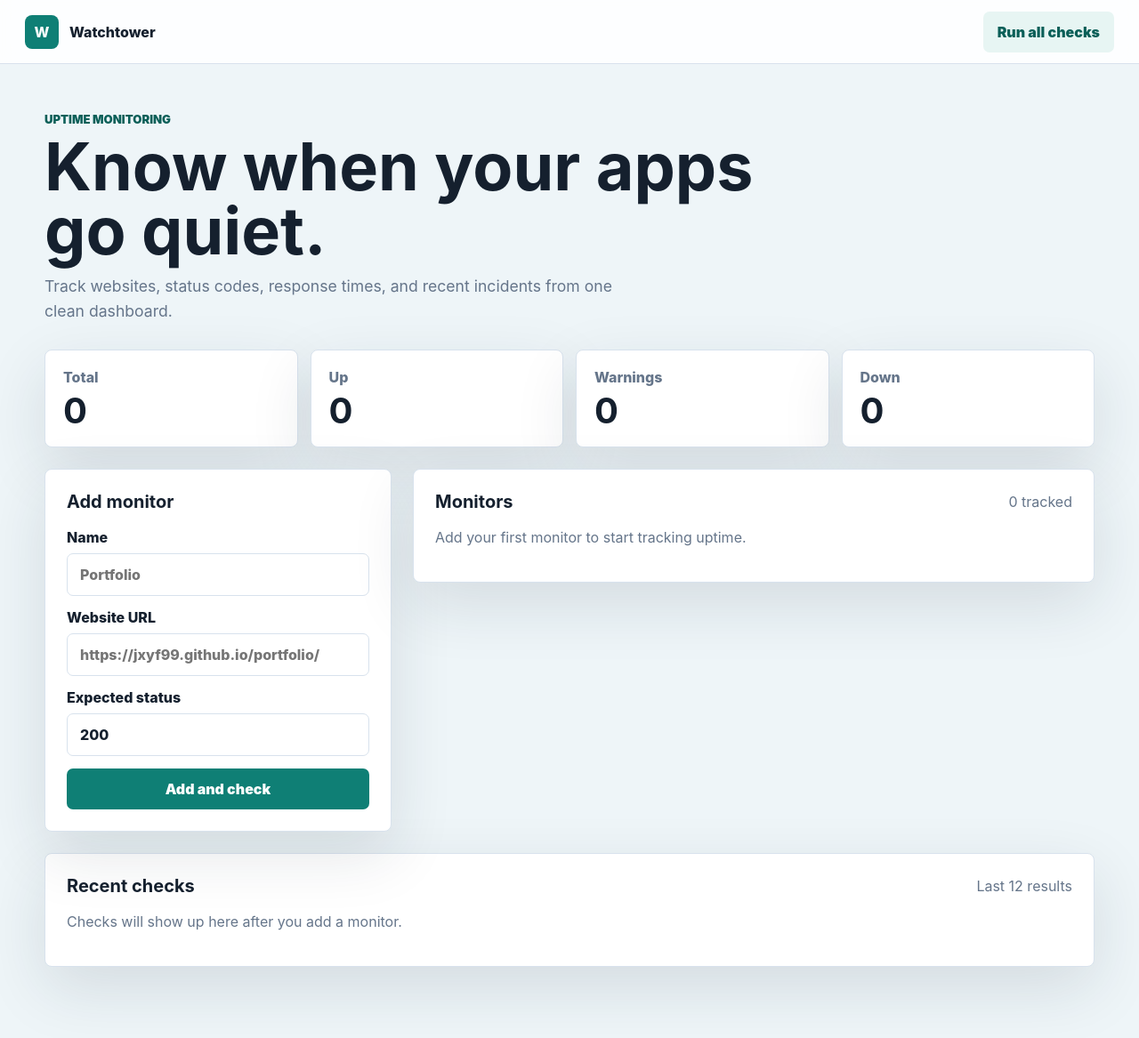
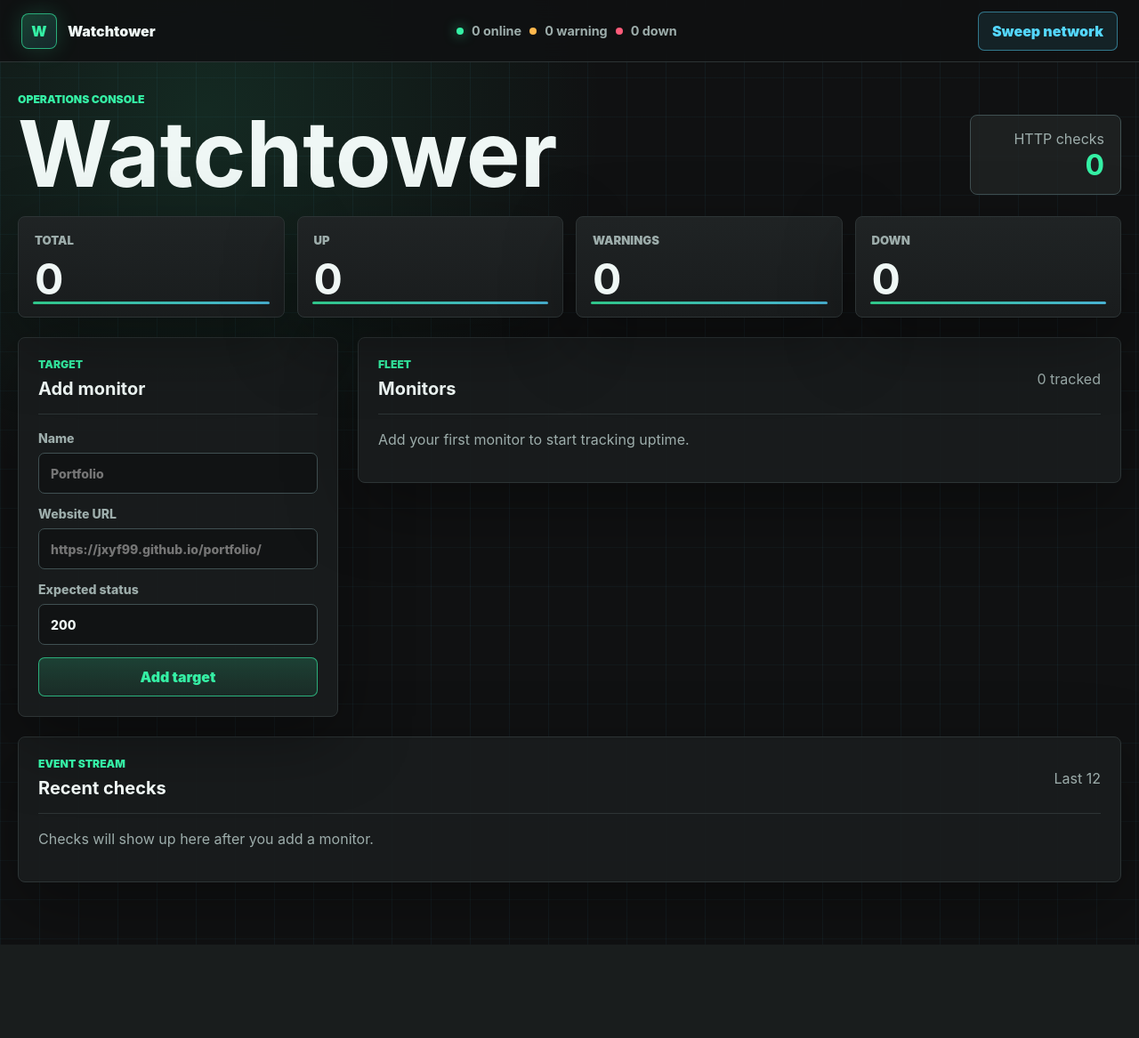
Before and after one commit to jxyf99/watchtower, a Flask app: page / in a window 1280 px wide. Shown: the whole page at 89% size. After the commit the page ends 1062 px from the top, so only its background shows below. Run offline with Flask 3, Linux system fonts and the light colour scheme; data that the repository does not hold is empty.

Commit message:
Redesign Watchtower dashboard

```diff
--- a/static/styles.css
+++ b/static/styles.css
@@ -1,17 +1,23 @@
 :root {
-    color-scheme: light;
-    --ink: #15202e;
-    --muted: #65758a;
-    --line: #d8e2ed;
-    --panel: #ffffff;
-    --bg: #eef5f8;
-    --brand: #0f7f75;
-    --brand-dark: #0a5f58;
-    --blue: #2563eb;
-    --amber: #d97706;
-    --red: #dc2626;
-    --green: #0f9f6e;
-    --shadow: 0 24px 70px rgba(23, 39, 55, 0.12);
+    color-scheme: dark;
+    --bg: #101112;
+    --bg-rail: #151718;
+    --surface: #191c1d;
+    --surface-raised: #202425;
+    --line: #2d3435;
+    --line-bright: #405052;
+    --text: #eff7f5;
+    --muted: #9dadab;
+    --dim: #6f817f;
+    --green: #35f0a5;
+    --green-soft: rgba(53, 240, 165, 0.12);
+    --amber: #ffb84d;
+    --amber-soft: rgba(255, 184, 77, 0.13);
+    --red: #ff5c7a;
+    --red-soft: rgba(255, 92, 122, 0.13);
+    --cyan: #54d7ff;
+    --cyan-soft: rgba(84, 215, 255, 0.13);
+    --shadow: 0 26px 80px rgba(0, 0, 0, 0.34);
 }
 
 * {
@@ -19,65 +25,113 @@
 }
 
 body {
+    min-height: 100vh;
     margin: 0;
     font-family: Inter, ui-sans-serif, system-ui, -apple-system, BlinkMacSystemFont, "Segoe UI", sans-serif;
-    background: var(--bg);
-    color: var(--ink);
+    background:
+        linear-gradient(90deg, rgba(84, 215, 255, 0.05) 1px, transparent 1px),
+        linear-gradient(0deg, rgba(84, 215, 255, 0.04) 1px, transparent 1px),
+        radial-gradient(circle at 18% 12%, rgba(53, 240, 165, 0.11), transparent 32%),
+        var(--bg);
+    background-size: 44px 44px, 44px 44px, auto, auto;
+    color: var(--text);
 }
 
 a {
-    color: var(--brand-dark);
+    color: var(--cyan);
     text-decoration: none;
     overflow-wrap: anywhere;
 }
 
+a:hover {
+    color: var(--green);
+}
+
 .topbar {
-    height: 72px;
-    display: flex;
-    align-items: center;
-    justify-content: space-between;
-    padding: 0 28px;
-    background: rgba(255, 255, 255, 0.88);
-    border-bottom: 1px solid var(--line);
-    backdrop-filter: blur(10px);
     position: sticky;
     top: 0;
-    z-index: 2;
+    z-index: 4;
+    min-height: 70px;
+    display: grid;
+    grid-template-columns: auto 1fr auto;
+    gap: 22px;
+    align-items: center;
+    padding: 0 24px;
+    border-bottom: 1px solid var(--line);
+    background: rgba(16, 17, 18, 0.9);
+    backdrop-filter: blur(16px);
 }
 
 .brand {
     display: inline-flex;
     align-items: center;
     gap: 12px;
-    color: var(--ink);
-    font-weight: 800;
+    color: var(--text);
+    font-weight: 900;
 }
 
 .brand-mark {
     display: grid;
     place-items: center;
-    width: 38px;
-    height: 38px;
+    width: 40px;
+    height: 40px;
+    border: 1px solid rgba(53, 240, 165, 0.65);
     border-radius: 8px;
-    background: var(--brand);
-    color: white;
+    background: linear-gradient(145deg, rgba(53, 240, 165, 0.22), rgba(84, 215, 255, 0.11));
+    box-shadow: 0 0 24px rgba(53, 240, 165, 0.18);
+    color: var(--green);
+}
+
+.signal-strip {
+    min-height: 38px;
+    display: flex;
+    align-items: center;
+    justify-content: center;
+    gap: 9px;
+    color: var(--muted);
+    font-size: 0.9rem;
+    font-weight: 750;
+}
+
+.signal {
+    width: 8px;
+    height: 8px;
+    border-radius: 999px;
+    background: var(--dim);
+}
+
+.signal.up {
+    background: var(--green);
+    box-shadow: 0 0 14px rgba(53, 240, 165, 0.65);
+}
+
+.signal.warning {
+    background: var(--amber);
+}
+
+.signal.down {
+    background: var(--red);
 }
 
 .shell {
-    width: min(1180px, calc(100% - 40px));
+    width: min(1240px, calc(100% - 36px));
     margin: 0 auto;
-    padding: 54px 0 80px;
+    padding: 34px 0 70px;
 }
 
-.hero {
-    max-width: 850px;
-    margin-bottom: 28px;
+.command-header {
+    display: flex;
+    align-items: end;
+    justify-content: space-between;
+    gap: 24px;
+    margin-bottom: 24px;
 }
 
-.eyebrow {
-    margin: 0 0 10px;
-    color: var(--brand-dark);
-    font-size: 0.82rem;
+.eyebrow,
+.panel-kicker {
+    margin: 0 0 8px;
+    color: var(--green);
+    font-size: 0.76rem;
     font-weight: 900;
     letter-spacing: 0;
     text-transform: uppercase;
@@ -91,59 +145,105 @@ p {
 }
 
 h1 {
-    margin-bottom: 12px;
-    font-size: clamp(2.5rem, 7vw, 4.6rem);
-    line-height: 0.98;
+    margin-bottom: 0;
+    font-size: clamp(3rem, 8vw, 6.7rem);
+    line-height: 0.9;
 }
 
-.lede {
-    max-width: 680px;
+h2 {
+    margin: 0;
+    font-size: 1.25rem;
+}
+
+h3 {
+    margin: 0;
+    font-size: 1rem;
+}
+
+.command-meta {
+    min-width: 170px;
+    padding: 16px 18px;
+    border: 1px solid var(--line-bright);
+    border-radius: 8px;
+    background: rgba(32, 36, 37, 0.78);
+    text-align: right;
+}
+
+.command-meta span,
+.stat-card span,
+.panel-heading span,
+.empty {
     color: var(--muted);
-    font-size: 1.1rem;
-    line-height: 1.6;
+}
+
+.command-meta strong {
+    display: block;
+    margin-top: 4px;
+    color: var(--green);
+    font-size: 2rem;
+    line-height: 1;
 }
 
 .stats-grid {
     display: grid;
     grid-template-columns: repeat(4, minmax(0, 1fr));
     gap: 14px;
-    margin-bottom: 24px;
-}
-
-.stat-card,
-.panel {
-    background: var(--panel);
-    border: 1px solid var(--line);
-    border-radius: 8px;
-    box-shadow: var(--shadow);
+    margin-bottom: 22px;
 }
 
 .stat-card {
-    padding: 20px;
+    position: relative;
+    min-height: 112px;
+    padding: 18px;
+    border: 1px solid var(--line);
+    border-radius: 8px;
+    background: linear-gradient(180deg, rgba(32, 36, 37, 0.96), rgba(25, 28, 29, 0.96));
+    box-shadow: var(--shadow);
+    overflow: hidden;
+}
+
+.stat-card::after {
+    content: "";
+    position: absolute;
+    inset: auto 16px 14px 16px;
+    height: 3px;
+    border-radius: 999px;
+    background: linear-gradient(90deg, var(--green), var(--cyan));
+    opacity: 0.8;
 }
 
 .stat-card span {
     display: block;
-    color: var(--muted);
-    font-weight: 800;
-    margin-bottom: 8px;
+    margin-bottom: 12px;
+    font-size: 0.82rem;
+    font-weight: 900;
+    text-transform: uppercase;
 }
 
 .stat-card strong {
-    font-size: 2.5rem;
+    font-size: 3rem;
     line-height: 1;
 }
 
 .layout {
     display: grid;
-    grid-template-columns: 390px 1fr;
-    gap: 24px;
+    grid-template-columns: 360px 1fr;
+    gap: 22px;
     align-items: start;
-    margin-bottom: 24px;
+    margin-bottom: 22px;
 }
 
 .panel {
-    padding: 24px;
+    border: 1px solid var(--line);
+    border-radius: 8px;
+    background: rgba(25, 28, 29, 0.94);
+    box-shadow: var(--shadow);
+}
+
+.add-panel,
+.wide,
+.panel {
+    padding: 22px;
 }
 
 .panel-heading {
@@ -151,17 +251,10 @@ h1 {
     align-items: center;
     justify-content: space-between;
     gap: 16px;
+    min-height: 44px;
     margin-bottom: 18px;
-}
-
-.panel-heading h2 {
-    margin: 0;
-    font-size: 1.25rem;
-}
-
-.panel-heading span,
-.empty {
-    color: var(--muted);
+    border-bottom: 1px solid var(--line);
+    padding-bottom: 16px;
 }
 
 .stack {
@@ -172,49 +265,58 @@ h1 {
 label {
     display: grid;
     gap: 8px;
-    font-weight: 800;
+    color: var(--muted);
+    font-size: 0.88rem;
+    font-weight: 850;
 }
 
 input {
     width: 100%;
-    border: 1px solid var(--line);
+    min-height: 46px;
+    border: 1px solid var(--line-bright);
     border-radius: 7px;
-    padding: 13px 14px;
-    color: var(--ink);
+    background: #111314;
+    color: var(--text);
     font: inherit;
+    padding: 12px 13px;
 }
 
 input:focus {
-    border-color: var(--brand);
-    outline: 3px solid rgba(15, 127, 117, 0.14);
+    border-color: var(--cyan);
+    outline: 3px solid rgba(84, 215, 255, 0.14);
 }
 
 .button {
-    border: 0;
+    min-height: 44px;
+    border: 1px solid rgba(53, 240, 165, 0.65);
     border-radius: 7px;
-    background: var(--brand);
-    color: white;
+    background: linear-gradient(180deg, rgba(53, 240, 165, 0.18), rgba(53, 240, 165, 0.08));
+    color: var(--green);
     cursor: pointer;
     font: inherit;
     font-weight: 900;
-    padding: 13px 16px;
+    padding: 11px 15px;
 }
 
 .button:hover {
-    background: var(--brand-dark);
+    border-color: var(--green);
+    background: rgba(53, 240, 165, 0.18);
 }
 
 .button-secondary {
-    background: #e7f5f3;
-    color: var(--brand-dark);
+    border-color: rgba(84, 215, 255, 0.48);
+    background: rgba(84, 215, 255, 0.09);
+    color: var(--cyan);
 }
 
 .button-small {
-    padding: 9px 12px;
+    min-height: 36px;
+    padding: 8px 11px;
 }
 
 .button-danger {
-    background: #fff1f2;
+    border-color: rgba(255, 92, 122, 0.42);
+    background: var(--red-soft);
     color: var(--red);
 }
 
--- a/templates/index.html
+++ b/templates/index.html
@@ -4,7 +4,7 @@
     <meta charset="utf-8">
     <meta name="viewport" content="width=device-width, initial-scale=1">
     <title>Watchtower</title>
-    <link rel="stylesheet" href="{{ url_for('static', filename='styles.css') }}?v=1">
+    <link rel="stylesheet" href="{{ url_for('static', filename='styles.css') }}?v=2">
 </head>
 <body>
     <header class="topbar">
@@ -12,16 +12,29 @@
             <span class="brand-mark">W</span>
             <span>Watchtower</span>
         </a>
+        <div class="signal-strip" aria-label="System status">
+            <span class="signal up"></span>
+            <span>{{ stats.up }} online</span>
+            <span class="signal warning"></span>
+            <span>{{ stats.warning }} warning</span>
+            <span class="signal down"></span>
+            <span>{{ stats.down }} down</span>
+        </div>
         <form action="{{ url_for('check_all_monitors') }}" method="post">
-            <button class="button button-secondary" type="submit">Run all checks</button>
+            <button class="button button-secondary" type="submit">Sweep network</button>
         </form>
     </header>
 
     <main class="shell">
-        <section class="hero">
-            <p class="eyebrow">Uptime monitoring</p>
-            <h1>Know when your apps go quiet.</h1>
-            <p class="lede">Track websites, status codes, response times, and recent incidents from one clean dashboard.</p>
+        <section class="command-header">
+            <div>
+                <p class="eyebrow">Operations console</p>
+                <h1>Watchtower</h1>
+            </div>
+            <div class="command-meta">
+                <span>HTTP checks</span>
+                <strong>{{ stats.total }}</strong>
+            </div>
         </section>
 
         <section class="stats-grid" aria-label="Monitor stats">
@@ -44,9 +57,12 @@
         </section>
 
         <div class="layout">
-            <section class="panel">
+            <section class="panel add-panel">
                 <div class="panel-heading">
-                    <h2>Add monitor</h2>
+                    <div>
+                        <p class="panel-kicker">Target</p>
+                        <h2>Add monitor</h2>
+                    </div>
                 </div>
                 <form class="stack" action="{{ url_for('create_monitor') }}" method="post">
                     <label>
@@ -61,13 +77,16 @@
                         Expected status
                         <input name="expected_status" type="number" min="100" max="599" value="200">
                     </label>
-                    <button class="button" type="submit">Add and check</button>
+                    <button class="button" type="submit">Add target</button>
                 </form>
             </section>
 
             <section class="panel wide">
                 <div class="panel-heading">
-                    <h2>Monitors</h2>
+                    <div>
+                        <p class="panel-kicker">Fleet</p>
+                        <h2>Monitors</h2>
+                    </div>
                     <span>{{ stats.total }} tracked</span>
                 </div>
 
@@ -85,11 +104,11 @@
                                 </div>
                                 <div class="monitor-meta">
                                     <span class="pill {{ monitor.latest_status or 'unknown' }}">{{ monitor.latest_status or 'new' }}</span>
-                                    <span>{{ monitor.latest_status_code or '-' }} status</span>
-                                    <span>{{ monitor.latest_response_time_ms or '-' }} ms</span>
+                                    <span>HTTP {{ monitor.latest_status_code or '-' }}</span>
+                                    <span>{{ monitor.latest_response_time_ms or '-' }}ms</span>
                                     <div class="actions">
                                         <form action="{{ url_for('check_monitor', monitor_id=monitor.id) }}" method="post">
-                                            <button class="button button-small" type="submit">Check</button>
+                                            <button class="button button-small" type="submit">Ping</button>
                                         </form>
                                         <form action="{{ url_for('delete_monitor', monitor_id=monitor.id) }}" method="post">
                                             <button class="button button-small button-danger" type="submit">Delete</button>
@@ -107,8 +126,11 @@
 
         <section class="panel">
             <div class="panel-heading">
-                <h2>Recent checks</h2>
-                <span>Last 12 results</span>
+                <div>
+                    <p class="panel-kicker">Event stream</p>
+                    <h2>Recent checks</h2>
+                </div>
+                <span>Last 12</span>
             </div>
             {% if checks %}
                 <div class="timeline">
```
Also changed, not shown: other parts of static/styles.css (+56 -34 lines).
